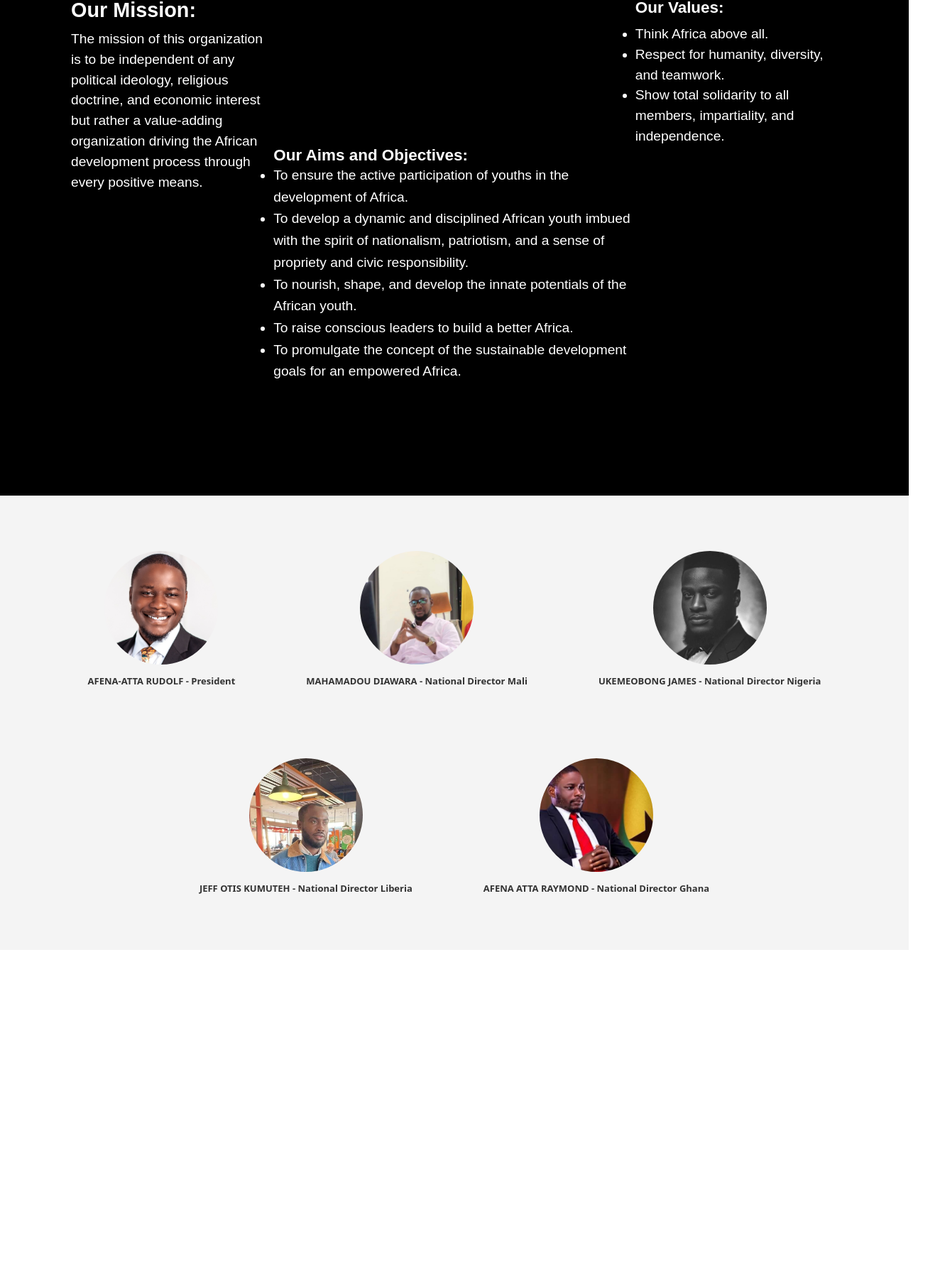
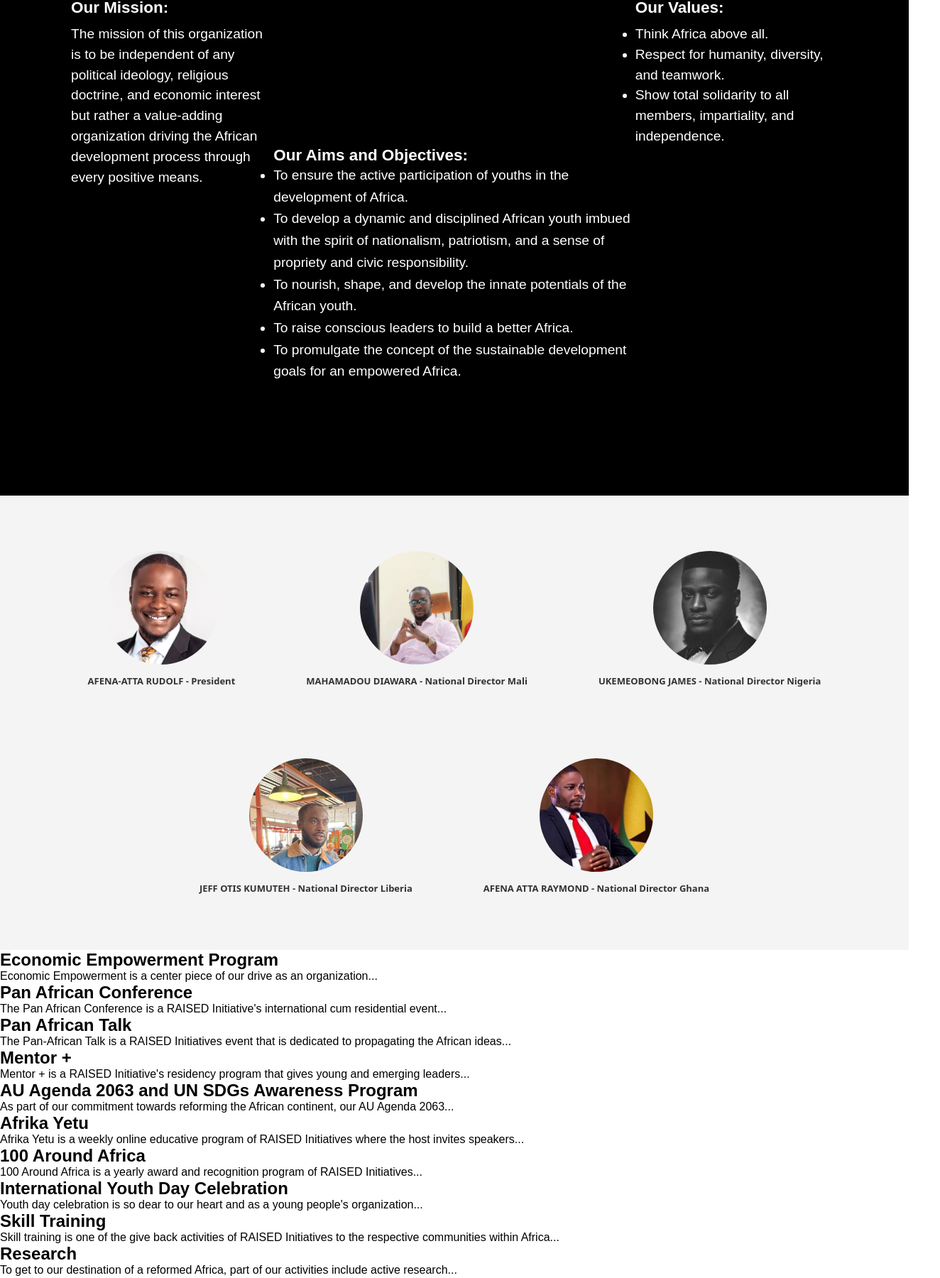
Before and after one commit to Iydeejames/Raised-Initiative-website, a React (Create React App) app: page / in a window 1280 px wide. Shown: the part 902-2702 px from the top of the page at 71% size, 1324 px wide, since content can reach past the window. Before the commit the page ends 2240 px from the top, so only its background shows below. Built offline with nearby package versions, Linux system fonts and the light colour scheme.

Commit message:
EventsSection.js created

```diff
--- a/src/App.css
+++ b/src/App.css
@@ -48,7 +48,7 @@
   color: #fff;
   font-size: 1.3rem;
   margin-left: 3rem;
-  margin-top: -4rem;
+  margin-top: -3rem;
 }
 
 .navbar-nav .nav-link {
@@ -138,10 +138,10 @@
 .hero-image {
   width: 80%;
   height: auto;
-  margin-top: 8rem;
+  margin-top: 11rem;
   margin-left: 3rem;
   border-radius: 3rem;
-  opacity: 0.7;
+  opacity: 0.8;
 }
 
 
@@ -169,6 +169,7 @@
   margin-left: 66%;
   width: max-content;
   margin-top: -1rem;
+  /* color: rgb(66, 161, 224); */
 }
 
 .hero-text p {
@@ -272,44 +273,3 @@
   font-family: system-ui, -apple-system, BlinkMacSystemFont, 'Segoe UI', Roboto, Oxygen, Ubuntu, Cantarell, 'Open Sans', 'Helvetica Neue', sans-serif;
 }
 /* End of LeadersSection */
-
-
-
-.App {
-  text-align: center;
-}
-
-.App-logo {
-  height: 40vmin;
-  pointer-events: none;
-}
-
-@media (prefers-reduced-motion: no-preference) {
-  .App-logo {
-    animation: App-logo-spin infinite 20s linear;
-  }
-}
-
-.App-header {
-  background-color: #282c34;
-  min-height: 100vh;
-  display: flex;
-  flex-direction: column;
-  align-items: center;
-  justify-content: center;
-  font-size: calc(12px + 2vmin);
-  color: white;
-}
-
-.App-link {
-  color: #61dafb;
-}
-
-@keyframes App-logo-spin {
-  from {
-    transform: rotate(0deg);
-  }
-  to {
-    transform: rotate(360deg);
-  }
-}
--- a/src/App.js
+++ b/src/App.js
@@ -4,6 +4,7 @@
 import HeroSection from './components/Hero';
 import BannerSection from './components/Banner';
 import LeadersSection from './components/Leaders';
+import EventsSection from './components/EventsSection';
 
 function App() {
   return (
@@ -12,6 +13,7 @@
        <HeroSection />
        <BannerSection />
        <LeadersSection/>
+       <EventsSection/>
       {/* Add other components/content here */}
     </div>
   );
--- a/src/components/Banner.js
+++ b/src/components/Banner.js
@@ -4,7 +4,7 @@
   return (
     <div className="banner-section">
       <div className="left-content">
-        <h2>Our Mission:</h2>
+        <h3>Our Mission:</h3>
         <p>
           The mission of this organization is to be independent of any political ideology, religious doctrine, and economic interest but rather a value-adding organization driving the African development process through every positive means.
         </p>
--- /dev/null
+++ b/src/components/EventsSection.js
@@ -0,0 +1,65 @@
+import React from "react";
+
+const eventsData = [
+  {
+    title: "Economic Empowerment Program",
+    description: "Economic Empowerment is a center piece of our drive as an organization...",
+  },
+  {
+    title: "Pan African Conference",
+    description: "The Pan African Conference is a RAISED Initiative's international cum residential event...",
+  },
+  {
+    title: "Pan African Talk",
+    description: "The Pan-African Talk is a RAISED Initiatives event that is dedicated to propagating the African ideas...",
+  },
+  {
+    title: "Mentor +",
+    description: "Mentor + is a RAISED Initiative's residency program that gives young and emerging leaders...",
+  },
+  {
+    title: "AU Agenda 2063 and UN SDGs Awareness Program",
+    description: "As part of our commitment towards reforming the African continent, our AU Agenda 2063...",
+  },
+  {
+    title: "Afrika Yetu",
+    description: "Afrika Yetu is a weekly online educative program of RAISED Initiatives where the host invites speakers...",
+  },
+  {
+    title: "100 Around Africa",
+    description: "100 Around Africa is a yearly award and recognition program of RAISED Initiatives...",
+  },
+  {
+    title: "International Youth Day Celebration",
+    description: "Youth day celebration is so dear to our heart and as a young people's organization...",
+  },
+  {
+    title: "Skill Training",
+    description: "Skill training is one of the give back activities of RAISED Initiatives to the respective communities within Africa...",
+  },
+  {
+    title: "Research",
+    description: "To get to our destination of a reformed Africa, part of our activities include active research...",
+  },
+  {
+    title: "Charity Engagement",
+    description: "At RAISED Initiatives we believe that the table is long enough to accommodate everyone...",
+  },
+];
+
+const EventsSection = () => {
+  return (
+    <div className="events-section">
+      {eventsData.map((event, index) => (
+        <div key={index} className={`event-card card-${index + 1}`}>
+          <div className="card-content">
+            <h2>{event.title}</h2>
+            <p>{event.description}</p>
+          </div>
+        </div>
+      ))}
+    </div>
+  );
+};
+
+export default EventsSection;
--- a/src/components/Hero.js
+++ b/src/components/Hero.js
@@ -4,10 +4,14 @@
 import RI12 from "../assets/img/RI12.JPG";
 import RI13 from "../assets/img/RI13.JPG";
 import RI16 from "../assets/img/RI16.JPG";
+import RI18 from "../assets/img/RI18.JPG";
+import RI19 from "../assets/img/RI19.JPG";
+import RI20 from "../assets/img/RI20.JPG";
+import RI21 from "../assets/img/RI21.JPG";
 
 const HeroSection = () => {
   const [currentIndex, setCurrentIndex] = useState(0);
-  const images = [RI12, RI11 , RI10, RI13, RI16];
+  const images = [RI12, RI11 , RI10, RI13, RI16, RI18, RI19, RI20, RI21];
 
   useEffect(() => {
     const interval = setInterval(() => {
@@ -37,7 +41,7 @@
       </div>
       <div className="hero-content">
         <div className="hero-text">
-          <h1>Raised Initiative</h1>
+          <h1>RAISED Initiative</h1>
           <h5>Surpassing Mediocrity</h5>
           <p>
             Raised Initiative is an African people's organization that seeks to provide the necessary platform for Africans to build a better, progressive, empowered, and peaceful Africa. We are doing this through SDG 4, SDG 6, and Capacity building.
```
